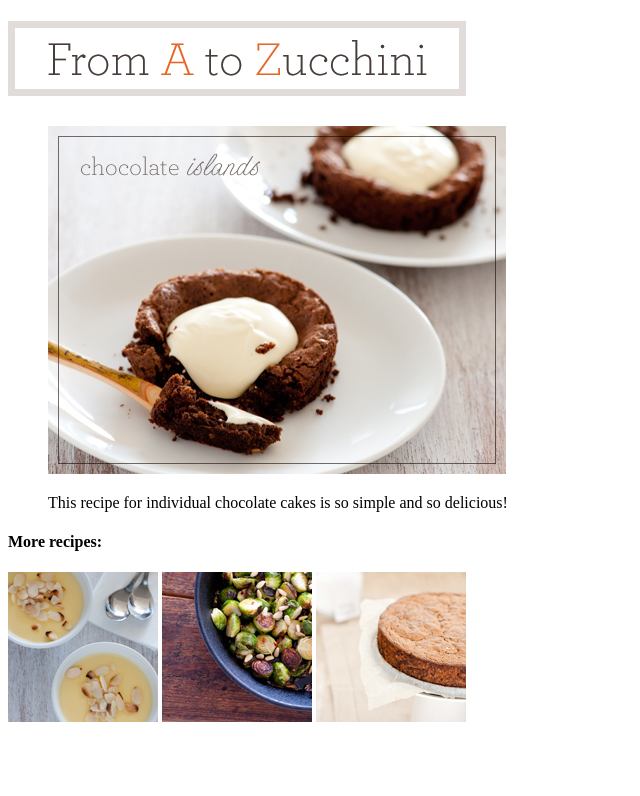
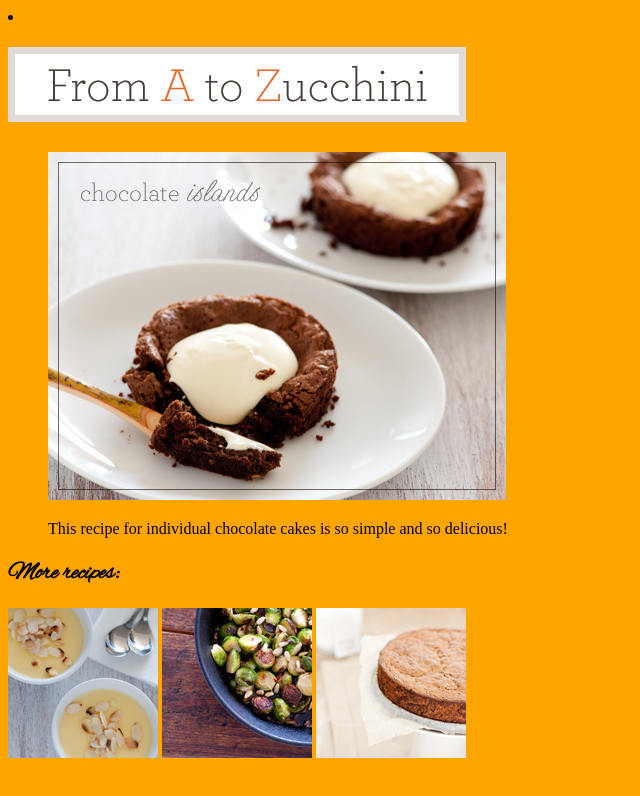
Before and after one commit to philipp-aurand/image-practice, a plain HTML site: page index.html in a window 1280 px wide. Shown: the whole page, without its empty margins (0-640 px from the left). Drawn offline with Linux system fonts and the light colour scheme.

Commit message:
trying to get the style sheet to work. When I use an external css link it doesn't work. I tried with an internal css link and it worked

```diff
--- a/index.html
+++ b/index.html
@@ -3,7 +3,22 @@
     <head>
         <meta charset="UTF-8">
         <title>image-figcaption</title>
-        <link href="styles/style.css" rel="style/sheet" type="text/css">
+        <li rel="style/sheet" type="text/css" href="styles/style.css" >
+         <style type="text/css">
+          {
+            font-style: italic;
+          }
+          body {
+          background-color: orange;
+          }
+          @font-face {
+            font-family: Nadia;
+            src: url(fonts/AlexBrush-Regular-copy.ttf);
+          }
+          h2 {
+            font-family: Nadia;
+          }
+         </style>
     </head>
     <body>
       <h1>
@@ -17,7 +32,7 @@
           </figurecaption>
         </p>
       </figure>
-      <h4>More recipes:</h4>
+      <h2>More recipes:</h2>
       <p>
         <img src="images/image3.jpeg" alt="yellow food">
         <img src="images/image4.jpeg" alt="green food">
--- a/styles/style.css
+++ b/styles/style.css
@@ -2,9 +2,11 @@
    font-family: Nadia;
    src: url(fonts/AlexBrush-Regular-copy.ttf);
 }
+
 body {
-    background-color: orange;
+    background-color: silver;
 }
+
 h4 {
     font-style: italic;
 }
```
